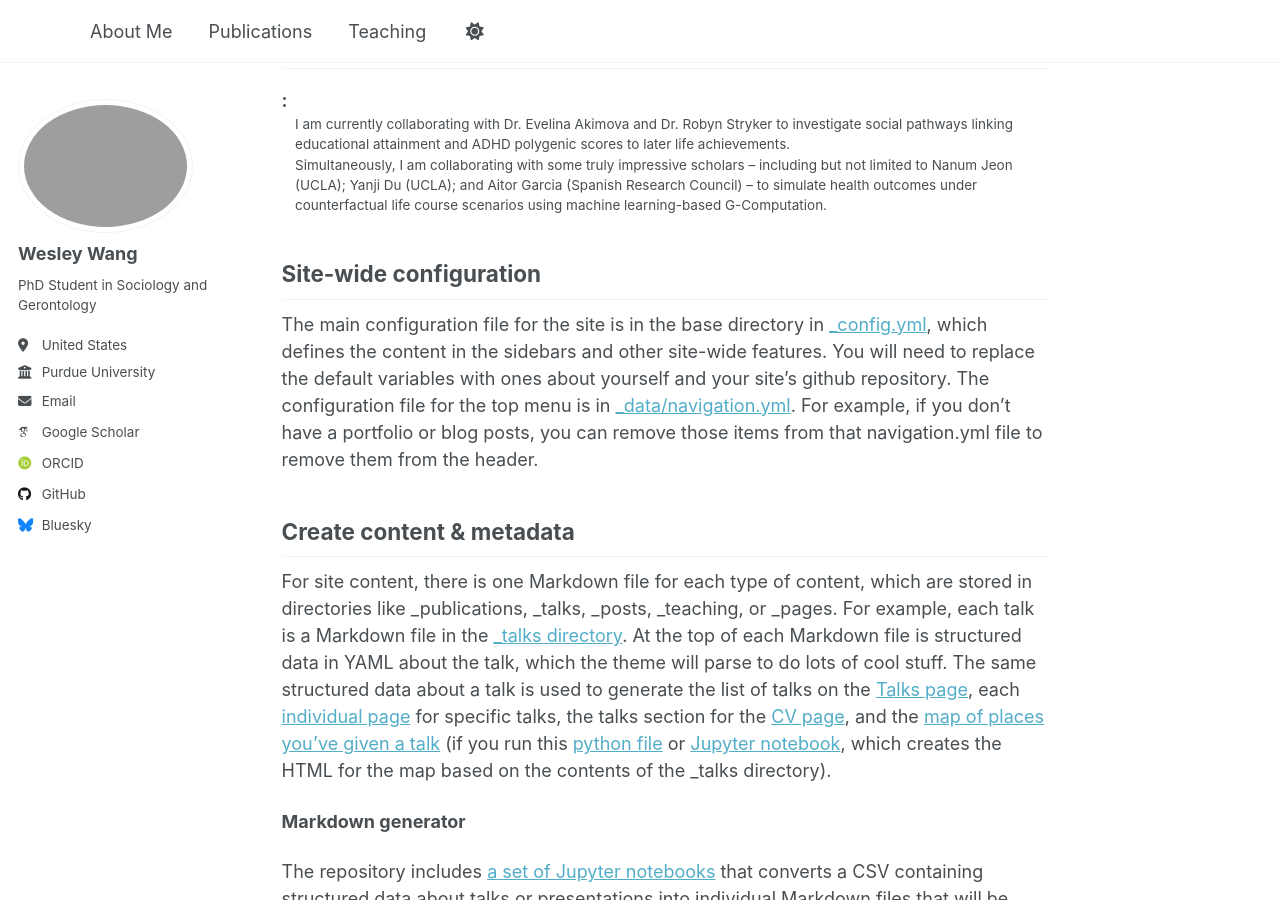
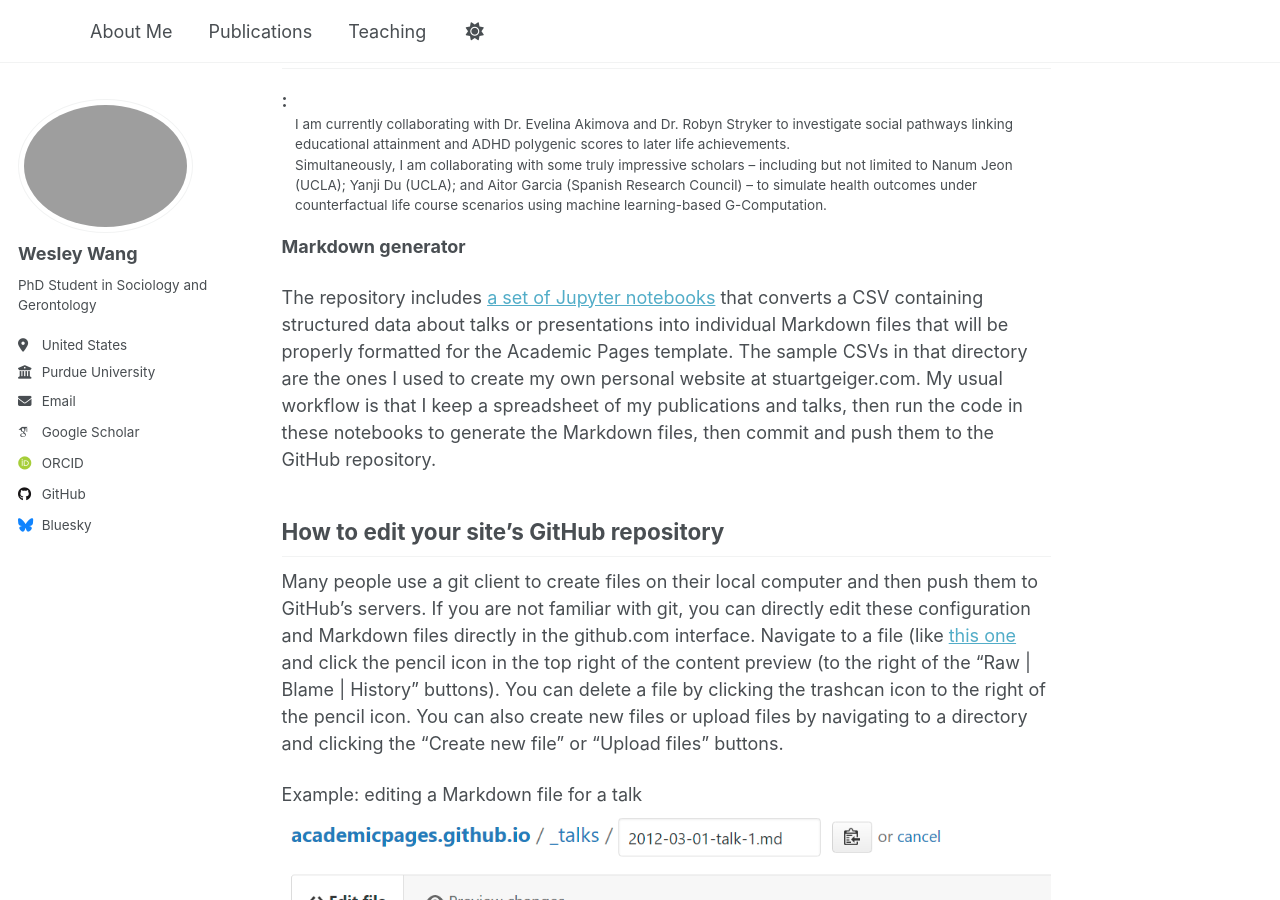
Before and after one commit to wesleywj/wesleywj.github.io, a Jekyll site: the page built from _pages/about.md, in a window 1280 px wide and 900 px high, scrolled down 488 px. Built offline with Jekyll 4.4.1, drawn with Linux system fonts in a browser that asks for light colours; some web fonts are replaced; a script that is not in the unit is left out.

Commit message:
Remove unneeded information

```diff
--- a/_pages/about.md
+++ b/_pages/about.md
@@ -30,13 +30,6 @@ ML-based models).
 :   Simultaneously, I am collaborating with some truly impressive scholars -- including but not limited to Nanum Jeon (UCLA); Yanji Du (UCLA); and Aitor Garcia (Spanish Research Council) -- to simulate health outcomes under counterfactual life course scenarios using machine learning-based G-Computation.
 
 
-Site-wide configuration
-------
-The main configuration file for the site is in the base directory in [_config.yml](https://github.com/academicpages/academicpages.github.io/blob/master/_config.yml), which defines the content in the sidebars and other site-wide features. You will need to replace the default variables with ones about yourself and your site's github repository. The configuration file for the top menu is in [_data/navigation.yml](https://github.com/academicpages/academicpages.github.io/blob/master/_data/navigation.yml). For example, if you don't have a portfolio or blog posts, you can remove those items from that navigation.yml file to remove them from the header.
-
-Create content & metadata
-------
-For site content, there is one Markdown file for each type of content, which are stored in directories like _publications, _talks, _posts, _teaching, or _pages. For example, each talk is a Markdown file in the [_talks directory](https://github.com/academicpages/academicpages.github.io/tree/master/_talks). At the top of each Markdown file is structured data in YAML about the talk, which the theme will parse to do lots of cool stuff. The same structured data about a talk is used to generate the list of talks on the [Talks page](https://academicpages.github.io/talks), each [individual page](https://academicpages.github.io/talks/2012-03-01-talk-1) for specific talks, the talks section for the [CV page](https://academicpages.github.io/cv), and the [map of places you've given a talk](https://academicpages.github.io/talkmap.html) (if you run this [python file](https://github.com/academicpages/academicpages.github.io/blob/master/talkmap.py) or [Jupyter notebook](https://github.com/academicpages/academicpages.github.io/blob/master/talkmap.ipynb), which creates the HTML for the map based on the contents of the _talks directory).
 
 **Markdown generator**
 
```
